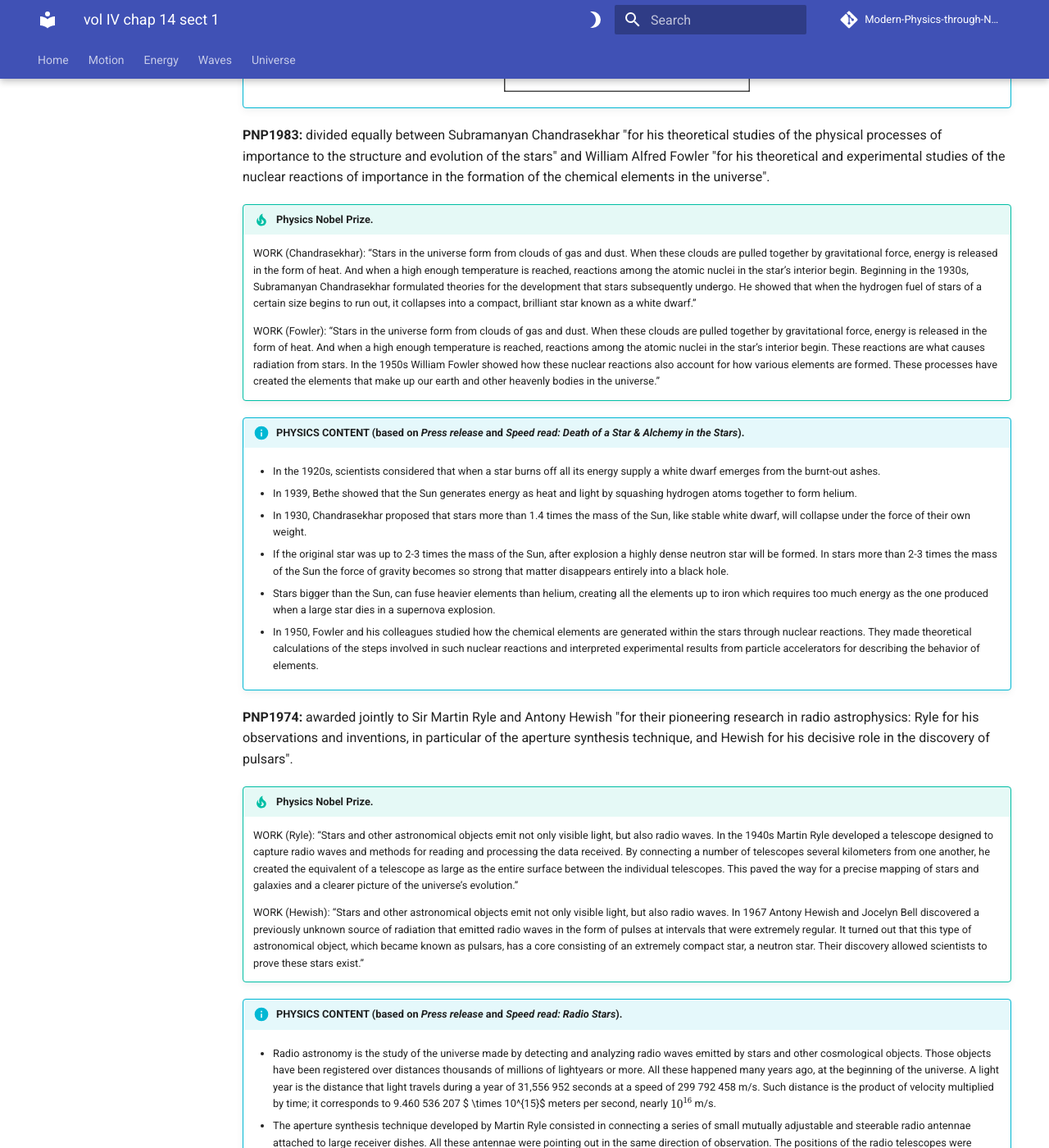
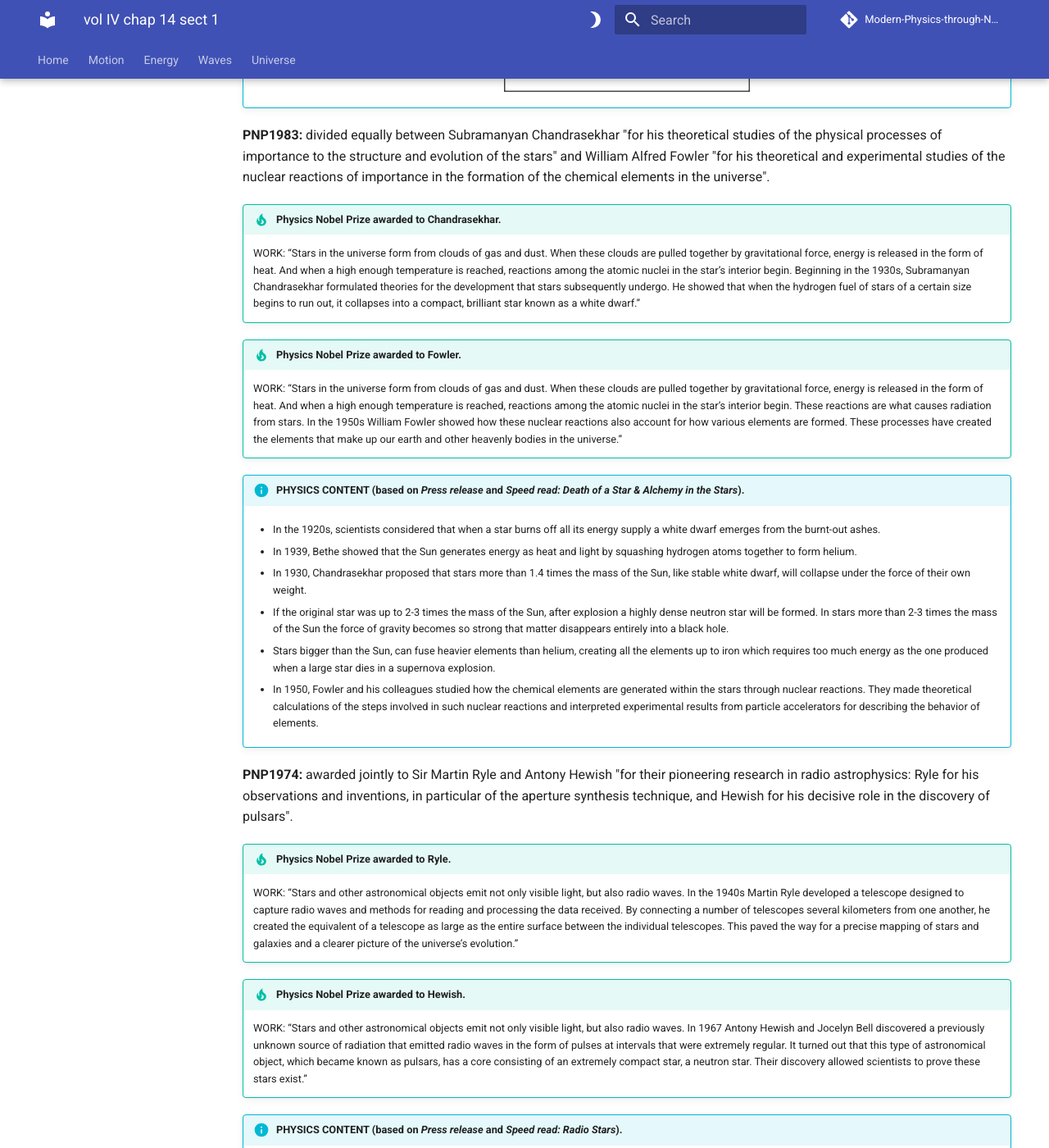
Before and after one commit to modphysnobel/modphysnobel.github.io, an MkDocs documentation site: the page built from docs/vol-IV/vol-IV-chap-14-sect-1.md, in a window 1280 px wide and 1400 px high, scrolled down 2130 px. Shown: the whole window at 82% size. Built offline with MkDocs 1.6.1 and Material for MkDocs 9.7.7, drawn with Linux system fonts in a browser that asks for light colours; some web fonts are replaced; comment, search, counter and statistics services are not loaded; some of the changed text lies outside the part shown.

Commit message:
Update vol-IV-chap-14-sect-1.md

```diff
--- a/docs/vol-IV/vol-IV-chap-14-sect-1.md
+++ b/docs/vol-IV/vol-IV-chap-14-sect-1.md
@@ -44,9 +44,9 @@ In what follows, PNP means Physics Nobel Prize.
 
 **PNP1967:** awarded to Hans Albrecht Bethe "for his contributions to the theory of nuclear reactions, especially his discoveries concerning the energy production in stars".
 
-!!! tip "Physics Nobel Prize."
+!!! tip "Physics Nobel Prize awarded to Bethe."
 
-	WORK (Bethe): “The discovery of fission—the splitting of heavy nuclei—revealed the liberation of large quantities of energy; an effect now exploited in nuclear reactors. This energy is generated by differences in mass. Energy is also liberated when light nuclei combine to form heavier ones, i.e. fusion. In 1938, Hans Bethe proved that fusion produces the enormous energy emitted by stars. He proposed two different processes, both of which result in hydrogen nuclei fusing with helium nuclei.”
+	WORK: “The discovery of fission—the splitting of heavy nuclei—revealed the liberation of large quantities of energy; an effect now exploited in nuclear reactors. This energy is generated by differences in mass. Energy is also liberated when light nuclei combine to form heavier ones, i.e. fusion. In 1938, Hans Bethe proved that fusion produces the enormous energy emitted by stars. He proposed two different processes, both of which result in hydrogen nuclei fusing with helium nuclei.”
 
 !!! info "PHYSICS CONTENT (based on *Award ceremony speech* and on *Speed read: Stellar Nuclear Reactors*)."
 
@@ -69,11 +69,12 @@ In what follows, PNP means Physics Nobel Prize.
 
 **PNP1983:** divided equally between Subramanyan Chandrasekhar "for his theoretical studies of the physical processes of importance to the structure and evolution of the stars" and William Alfred Fowler "for his theoretical and experimental studies of the nuclear reactions of importance in the formation of the chemical elements in the universe".
 
-!!! tip "Physics Nobel Prize."
+!!! tip "Physics Nobel Prize awarded to Chandrasekhar."
 
-	WORK (Chandrasekhar): “Stars in the universe form from clouds of gas and dust. When these clouds are pulled together by gravitational force, energy is released in the form of heat. And when a high enough temperature is reached, reactions among the atomic nuclei in the star’s interior begin. Beginning in the 1930s, Subramanyan Chandrasekhar formulated theories for the development that stars subsequently undergo. He showed that when the hydrogen fuel of stars of a certain size begins to run out, it collapses into a compact, brilliant star known as a white dwarf.”
+	WORK: “Stars in the universe form from clouds of gas and dust. When these clouds are pulled together by gravitational force, energy is released in the form of heat. And when a high enough temperature is reached, reactions among the atomic nuclei in the star’s interior begin. Beginning in the 1930s, Subramanyan Chandrasekhar formulated theories for the development that stars subsequently undergo. He showed that when the hydrogen fuel of stars of a certain size begins to run out, it collapses into a compact, brilliant star known as a white dwarf.”
 
-	WORK (Fowler): “Stars in the universe form from clouds of gas and dust. When these clouds are pulled together by gravitational force, energy is released in the form of heat. And when a high enough temperature is reached, reactions among the atomic nuclei in the star’s interior begin. These reactions are what causes radiation from stars. In the 1950s William Fowler showed how these nuclear reactions also account for how various elements are formed. These processes have created the elements that make up our earth and other heavenly bodies in the universe.”
+!!! tip "Physics Nobel Prize awarded to Fowler."
+	WORK: “Stars in the universe form from clouds of gas and dust. When these clouds are pulled together by gravitational force, energy is released in the form of heat. And when a high enough temperature is reached, reactions among the atomic nuclei in the star’s interior begin. These reactions are what causes radiation from stars. In the 1950s William Fowler showed how these nuclear reactions also account for how various elements are formed. These processes have created the elements that make up our earth and other heavenly bodies in the universe.”
 
 !!! info "PHYSICS CONTENT (based on *Press release* and *Speed read: Death of a Star & Alchemy in the Stars*)."
 
@@ -91,11 +92,12 @@ In what follows, PNP means Physics Nobel Prize.
 
 **PNP1974:** awarded jointly to Sir Martin Ryle and Antony Hewish "for their pioneering research in radio astrophysics: Ryle for his observations and inventions, in particular of the aperture synthesis technique, and Hewish for his decisive role in the discovery of pulsars".
 
-!!! tip "Physics Nobel Prize."
+!!! tip "Physics Nobel Prize awarded to Ryle."
 
-	WORK (Ryle): “Stars and other astronomical objects emit not only visible light, but also radio waves. In the 1940s Martin Ryle developed a telescope designed to capture radio waves and methods for reading and processing the data received. By connecting a number of telescopes several kilometers from one another, he created the equivalent of a telescope as large as the entire surface between the individual telescopes. This paved the way for a precise mapping of stars and galaxies and a clearer picture of the universe’s evolution.”
+	WORK: “Stars and other astronomical objects emit not only visible light, but also radio waves. In the 1940s Martin Ryle developed a telescope designed to capture radio waves and methods for reading and processing the data received. By connecting a number of telescopes several kilometers from one another, he created the equivalent of a telescope as large as the entire surface between the individual telescopes. This paved the way for a precise mapping of stars and galaxies and a clearer picture of the universe’s evolution.”
 
-	WORK (Hewish): “Stars and other astronomical objects emit not only visible light, but also radio waves. In 1967 Antony Hewish and Jocelyn Bell discovered a previously unknown source of radiation that emitted radio waves in the form of pulses at intervals that were extremely regular. It turned out that this type of astronomical object, which became known as pulsars, has a core consisting of an extremely compact star, a neutron star. Their discovery allowed scientists to prove these stars exist.”
+!!! tip "Physics Nobel Prize awarded to Hewish."
+	WORK: “Stars and other astronomical objects emit not only visible light, but also radio waves. In 1967 Antony Hewish and Jocelyn Bell discovered a previously unknown source of radiation that emitted radio waves in the form of pulses at intervals that were extremely regular. It turned out that this type of astronomical object, which became known as pulsars, has a core consisting of an extremely compact star, a neutron star. Their discovery allowed scientists to prove these stars exist.”
 
 !!! info "PHYSICS CONTENT (based on *Press release* and *Speed read: Radio Stars*)."
 
@@ -107,9 +109,9 @@ In what follows, PNP means Physics Nobel Prize.
 
 **PNP1993:** awarded jointly to Russell A. Hulse and Joseph H. Taylor Jr. "for the discovery of a new type of pulsar, a discovery that has opened up new possibilities for the study of gravitation".
 
-!!! tip "Physics Nobel Prize."
+!!! tip "Physics Nobel Prize awarded to Russell and Taylor."
 
-	WORK (Russell and Taylor): “Pulsars are very compact stars that radiate radio waves with very regular variations. In 1974 Russell Hulse and James Taylor discovered a pulsar comprised of two stars in very close proximity that rotate around each other. Hulse and Taylor could demonstrate that the stars’ radiation and movements correspond with Einstein’s general theory of relativity. Among other things, this theory predicts that the pulsar would emit energy in the form of gravitational waves, which should result in slowly declining intervals. Taylor was able to confirm this in 1978.”
+	WORK: “Pulsars are very compact stars that radiate radio waves with very regular variations. In 1974 Russell Hulse and James Taylor discovered a pulsar comprised of two stars in very close proximity that rotate around each other. Hulse and Taylor could demonstrate that the stars’ radiation and movements correspond with Einstein’s general theory of relativity. Among other things, this theory predicts that the pulsar would emit energy in the form of gravitational waves, which should result in slowly declining intervals. Taylor was able to confirm this in 1978.”
 
 !!! info "PHYSICS CONTENT (based on *Press release* and *Speed read: Catching Gravity´s Waves*)."
 
@@ -125,11 +127,14 @@ In what follows, PNP means Physics Nobel Prize.
 
 **PNP2020:** divided, one half awarded to Roger Penrose "for the discovery that black hole formation is a robust prediction of the general theory of relativity", the other half jointly to Reinhard Genzel and Andrea Ghez "for the discovery of a supermassive compact object at the centre of our galaxy".
 
-!!! tip "Physics Nobel Prize."
+!!! tip "Physics Nobel Prize awarded to Penrose."
 
-	WORK (Penrose): “A black hole is a supermassive compact object with a gravitational force so large that nothing, not even light, can escape from it. In 1964, Roger Penrose proposed critical mathematical tools to describe black holes. He showed that Einstein’s general theory of relativity means the formation of black holes must be seen as a natural process in the development of the universe. He was also able to describe black holes in detail: at their farthest depths is a singularity where all known laws of nature dissolve.”
+	WORK: “A black hole is a supermassive compact object with a gravitational force so large that nothing, not even light, can escape from it. In 1964, Roger Penrose proposed critical mathematical tools to describe black holes. He showed that Einstein’s general theory of relativity means the formation of black holes must be seen as a natural process in the development of the universe. He was also able to describe black holes in detail: at their farthest depths is a singularity where all known laws of nature dissolve.”
 
-	WORK (Genzel and Ghez): “A black hole is a supermassive compact object with a gravitational force so large that nothing, not even light, can escape from it. Since nothing, not even light, can escape black holes, they can only be observed by the radiation and the movement of nearby objects. Since the 1990s, Reinhard Genzel and Andrea Ghez with their respective research teams, have developed and refined techniques for studying the movement of stars. Observations of stars in the area around Sagittarius A* in the middle of our galaxy, the Milky Way, revealed a super massive black hole.”
+
+!!! tip "Physics Nobel Prize awarded to Genzel and Ghez."
+
+	WORK: “A black hole is a supermassive compact object with a gravitational force so large that nothing, not even light, can escape from it. Since nothing, not even light, can escape black holes, they can only be observed by the radiation and the movement of nearby objects. Since the 1990s, Reinhard Genzel and Andrea Ghez with their respective research teams, have developed and refined techniques for studying the movement of stars. Observations of stars in the area around Sagittarius A* in the middle of our galaxy, the Milky Way, revealed a super massive black hole.”
 
 !!! info "PHYSICS CONTENT (based on *Press release* and *Popular information*)."
 
```
